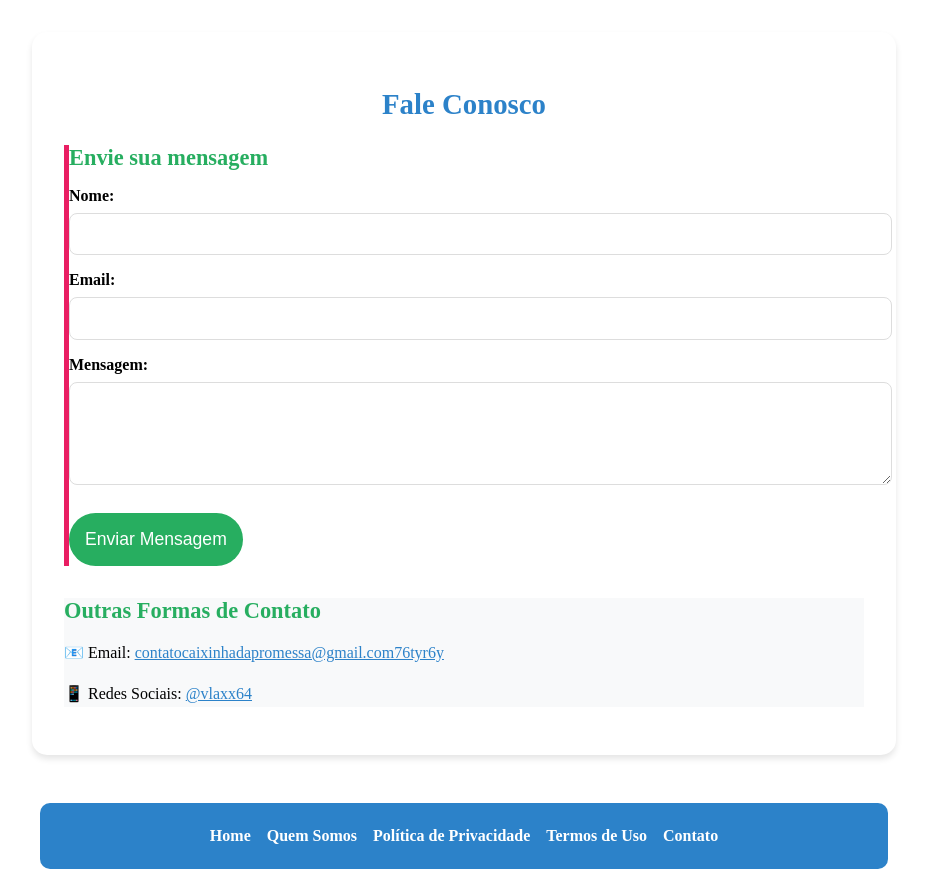
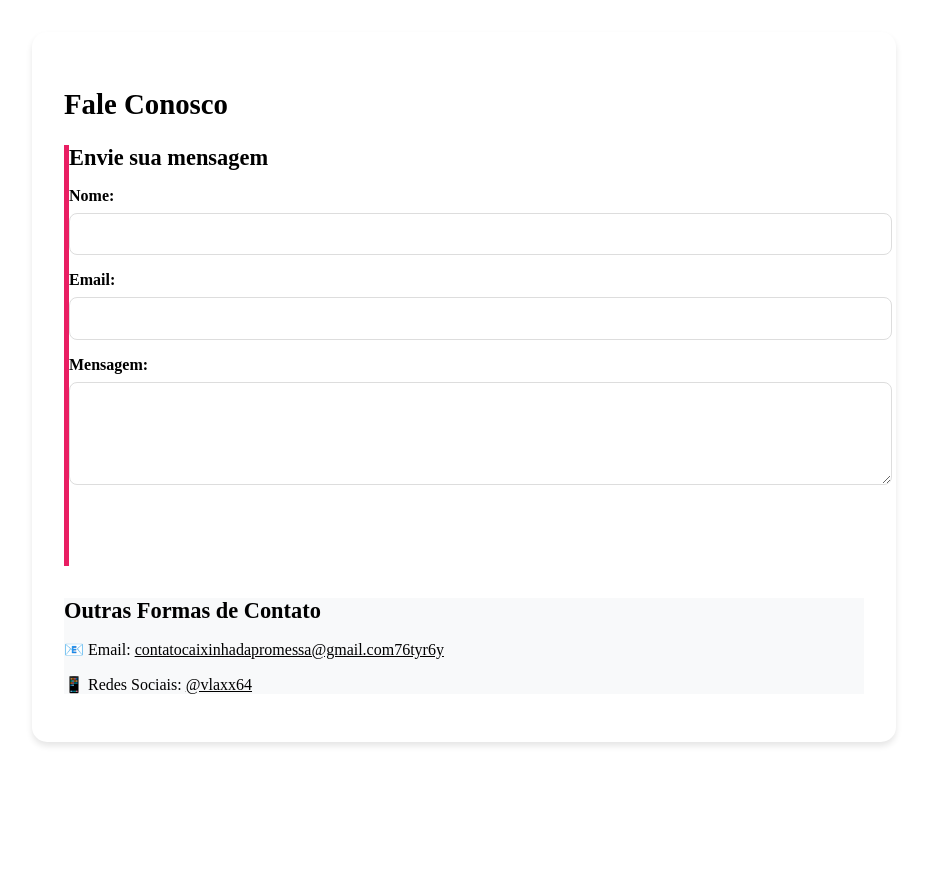
Before and after one commit to Vlaneves/caixinha-promessas, a Flask app: page /contato in a window 1280 px wide. Shown: the whole page, without its empty margins (176-1103 px from the left). After the commit the page ends 746 px from the top, so only its background shows below. Run offline with Flask 3, Linux system fonts and the light colour scheme.

Commit message:
Update base.html
voltando base.html de 08.04.25

```diff
--- a/templates/base.html
+++ b/templates/base.html
@@ -1,20 +1,9 @@
 <!DOCTYPE html>
 <html lang="pt-BR">
 <head>
-    <meta charset="UTF-8">
-    <meta name="viewport" content="width=device-width, initial-scale=1.0">
-    <title>Caixinha de Promessas - {% block title %}{% endblock %}</title>
+    <!-- [Seu head atual aqui] -->
     <style>
-        :root {
-            --padding-base: 2rem;
-            --azul-principal: #2c82c9;
-            --verde-botao: #27ae60;
-            --vermelho-cta: #c0392b;
-        }
-
-        /* [Seus estilos originais podem ficar aqui] */
-
-        /* Estilos para páginas de conteúdo */
+        /* Adicione isto ao seu CSS existente */
         .content-page {
             max-width: 800px;
             margin: 2rem auto;
@@ -25,10 +14,9 @@
         }
 
         .content-page h2 {
-            color: var(--azul-principal);
+            color: var(--azul-principal) !important;
             margin-bottom: 1.5rem;
             font-size: 1.8rem;
-            text-align: center;
         }
 
         .content-page h3 {
@@ -37,83 +25,25 @@
             font-size: 1.4rem;
         }
 
-        .content-page p,
-        .content-page ul,
-        .content-page ol {
-            line-height: 1.6;
-            margin-bottom: 1rem;
-        }
-
-        .content-page ul,
-        .content-page ol {
+        .content-page ul, ol {
+            margin: 1rem 0;
             padding-left: 1.5rem;
         }
 
         .content-page li {
             margin-bottom: 0.5rem;
+            line-height: 1.6;
         }
 
         .content-page a {
             color: var(--azul-principal);
             text-decoration: underline;
         }
-
-        /* Footer (mantido do seu original) */
-        footer {
-            margin-top: 3rem;
-            padding: 1.5rem;
-            background-color: var(--azul-principal);
-            color: white;
-            border-radius: 10px;
-            width: 90%;
-            max-width: 800px;
-            margin-left: auto;
-            margin-right: auto;
-        }
-
-        .footer-links {
-            display: flex;
-            justify-content: center;
-            flex-wrap: wrap;
-            gap: 1rem;
-        }
-
-        .footer-links a {
-            color: white;
-            text-decoration: none;
-            font-weight: bold;
-        }
-
-        .footer-links a:hover {
-            text-decoration: underline;
-        }
-
-        /* Media Queries para responsividade */
-        @media (max-width: 768px) {
-            .content-page {
-                padding: 1rem;
-                margin: 1rem auto;
-            }
-
-            .footer-links {
-                flex-direction: column;
-                gap: 0.5rem;
-                text-align: center;
-            }
-        }
     </style>
 </head>
 <body>
     {% block content %}{% endblock %}
 
-    <footer>
-        <div class="footer-links">
-            <a href="/">Home</a>
-            <a href="/quem-somos">Quem Somos</a>
-            <a href="/politica-privacidade">Política de Privacidade</a>
-            <a href="/termos-uso">Termos de Uso</a>
-            <a href="/contato">Contato</a>
-        </div>
-    </footer>
+    <!-- [Seu footer atual aqui] -->
 </body>
 </html>
```
